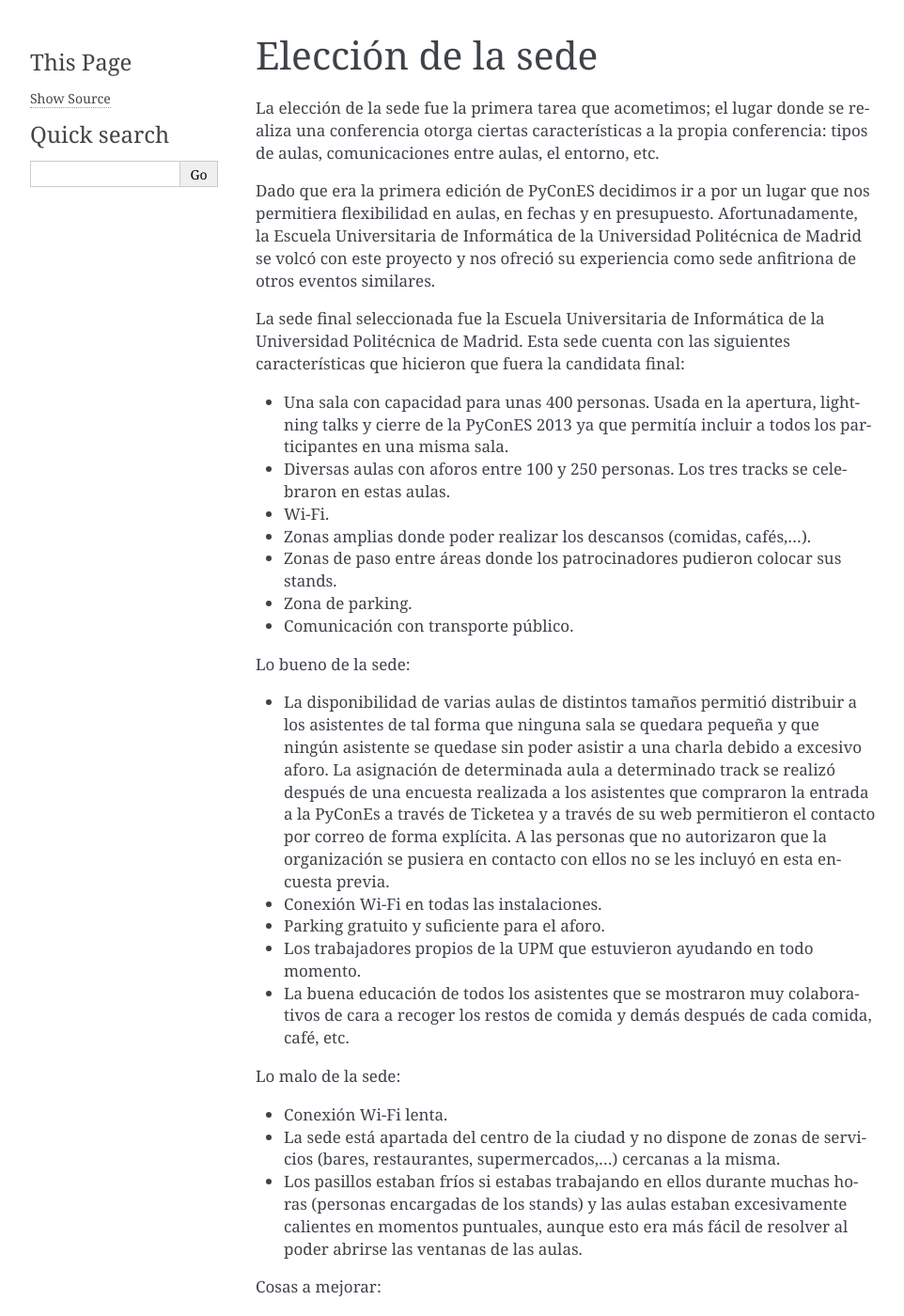
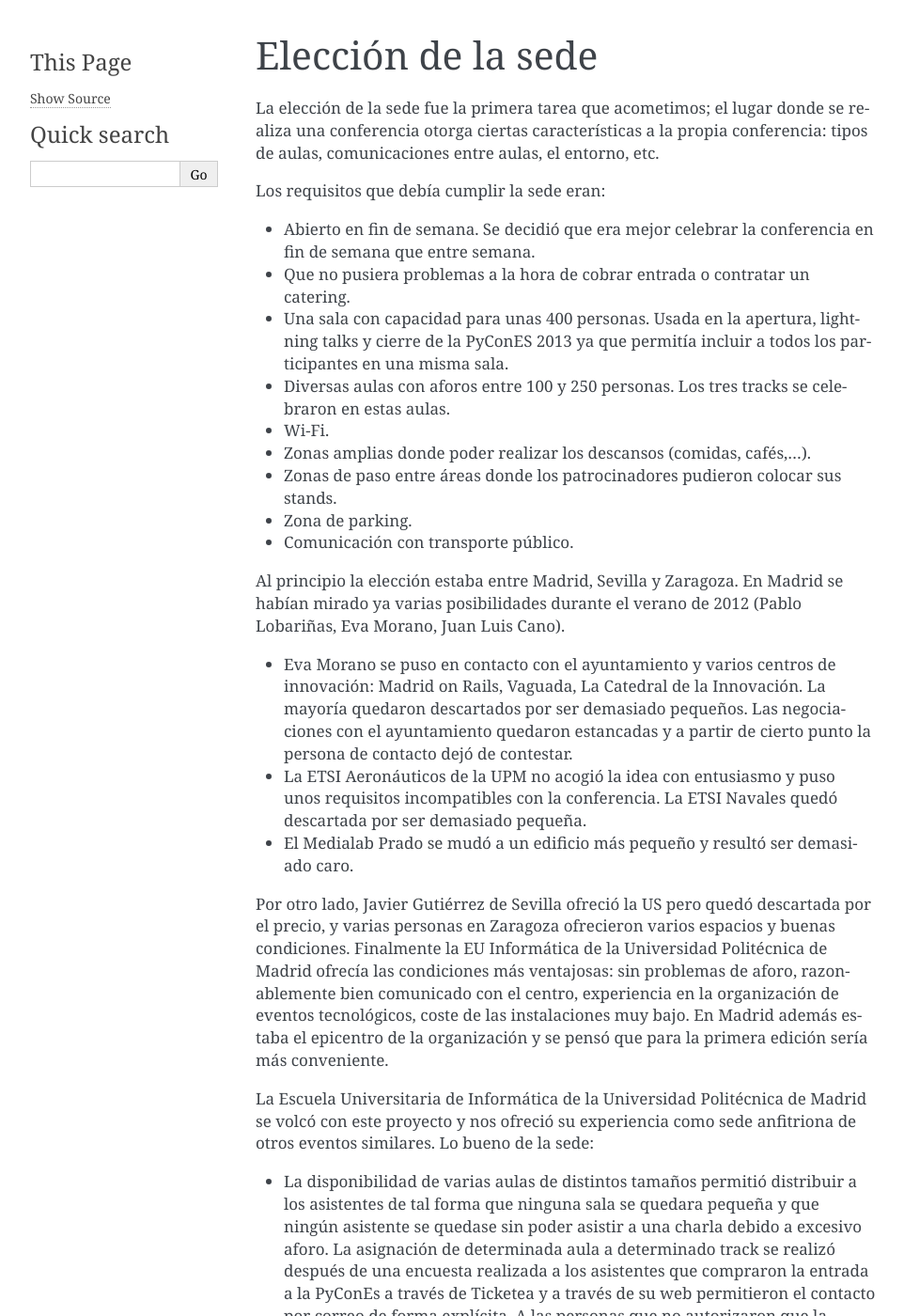
Before and after one commit to python-spain/postmortem-pycones2013, a Sphinx documentation site: the page built from source/sede.rst, in a window 1280 px wide and 1400 px high. Shown: the whole window at 94% size, without its empty margins (148-1110 px from the left). Built offline with Sphinx 7.4.7, drawn with Linux system fonts in a browser that asks for light colours.

Commit message:
Añadida información sobre selección de sedes

```diff
--- a/source/sede.rst
+++ b/source/sede.rst
@@ -3,11 +3,10 @@ Elección de la sede
 
 La elección de la sede fue la primera tarea que acometimos; el lugar donde se realiza una conferencia otorga ciertas características a la propia conferencia: tipos de aulas, comunicaciones entre aulas, el entorno, etc.
 
-Dado que era la primera edición de PyConES decidimos ir a por un lugar que nos permitiera flexibilidad en aulas, en fechas y en presupuesto. Afortunadamente, la Escuela Universitaria de Informática de la Universidad Politécnica de Madrid se volcó con este proyecto y nos ofreció su experiencia como sede anfitriona de otros eventos similares.
+Los requisitos que debía cumplir la sede eran:
 
-La sede final seleccionada fue la Escuela Universitaria de Informática de la Universidad Politécnica de Madrid.
-Esta sede cuenta con las siguientes características que hicieron que fuera la candidata final:
-
+* Abierto en fin de semana. Se decidió que era mejor celebrar la conferencia en fin de semana que entre semana.
+* Que no pusiera problemas a la hora de cobrar entrada o contratar un catering.
 * Una sala con capacidad para unas 400 personas. Usada en la apertura, lightning talks y cierre de la PyConES 2013 ya que
   permitía incluir a todos los participantes en una misma sala.
 * Diversas aulas con aforos entre 100 y 250 personas. Los tres tracks se celebraron en estas aulas.
@@ -17,7 +16,15 @@ Esta sede cuenta con las siguientes características que hicieron que fuera la c
 * Zona de parking.
 * Comunicación con transporte público.
 
-Lo bueno de la sede:
+Al principio la elección estaba entre Madrid, Sevilla y Zaragoza. En Madrid se habían mirado ya varias posibilidades durante el verano de 2012 (Pablo Lobariñas, Eva Morano, Juan Luis Cano).
+
+* Eva Morano se puso en contacto con el ayuntamiento y varios centros de innovación: Madrid on Rails, Vaguada, La Catedral de la Innovación. La mayoría quedaron descartados por ser demasiado pequeños. Las negociaciones con el ayuntamiento quedaron estancadas y a partir de cierto punto la persona de contacto dejó de contestar.
+* La ETSI Aeronáuticos de la UPM no acogió la idea con entusiasmo y puso unos requisitos incompatibles con la conferencia. La ETSI Navales quedó descartada por ser demasiado pequeña.
+* El Medialab Prado se mudó a un edificio más pequeño y resultó ser demasiado caro.
+
+Por otro lado, Javier Gutiérrez de Sevilla ofreció la US pero quedó descartada por el precio, y varias personas en Zaragoza ofrecieron varios espacios y buenas condiciones. Finalmente la EU Informática de la Universidad Politécnica de Madrid ofrecía las condiciones más ventajosas: sin problemas de aforo, razonablemente bien comunicado con el centro, experiencia en la organización de eventos tecnológicos, coste de las instalaciones muy bajo. En Madrid además estaba el epicentro de la organización y se pensó que para la primera edición sería más conveniente.
+
+La Escuela Universitaria de Informática de la Universidad Politécnica de Madrid se volcó con este proyecto y nos ofreció su experiencia como sede anfitriona de otros eventos similares. Lo bueno de la sede:
 
 * La disponibilidad de varias aulas de distintos tamaños permitió distribuir a los asistentes de tal forma que ninguna
   sala se quedara pequeña y que ningún asistente se quedase sin poder asistir a una charla debido a excesivo aforo.
```
